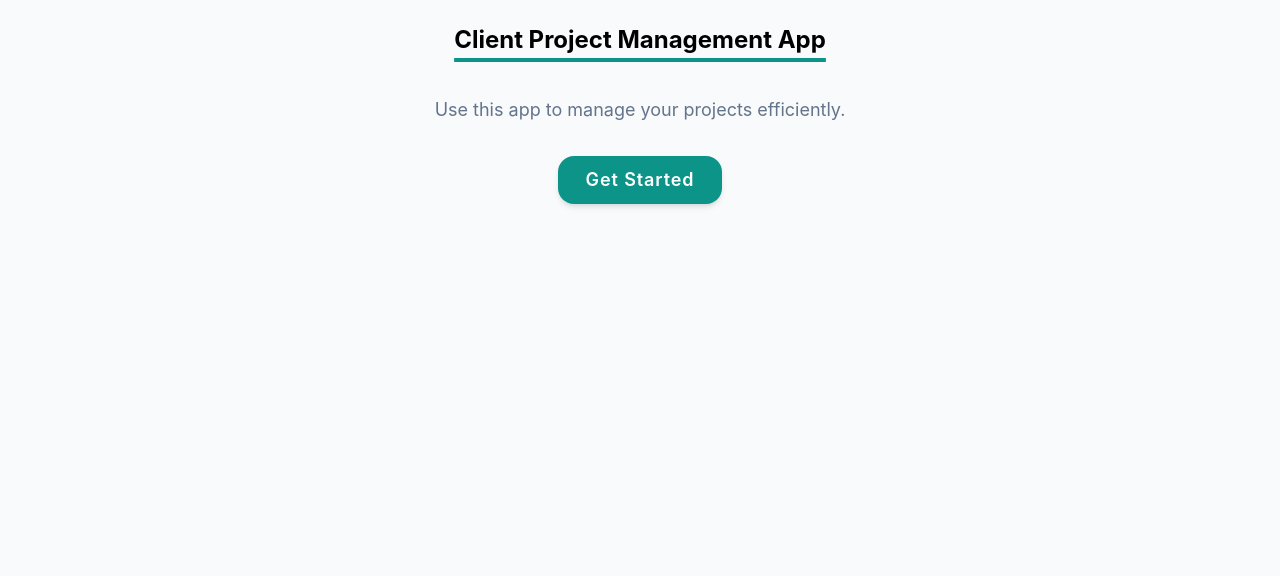
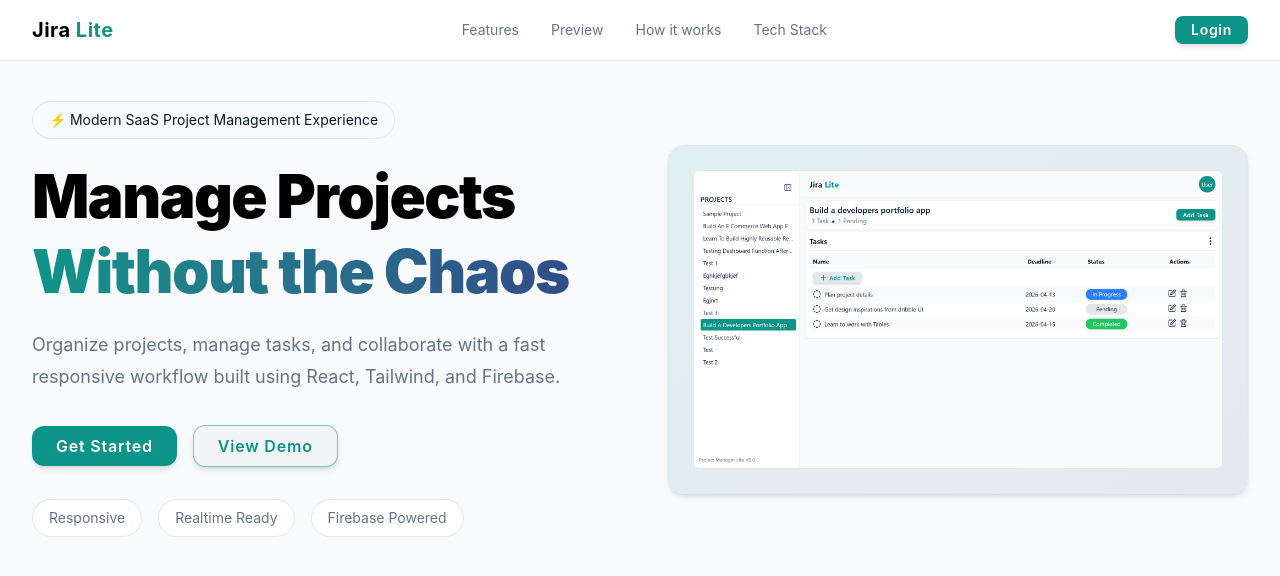
Before and after one commit to pradeep-jais/Jira-Lite, a React (Vite) app: page / in a window 1280 px wide. Shown: the top 576 px of the page. Built offline with nearby package versions, Linux system fonts and the light colour scheme; no server answers.

Commit message:
feat: landing page nav and hero section done

```diff
--- /dev/null
+++ b/src/components/landing/HeroSection.jsx
@@ -0,0 +1,61 @@
+import Button from "../ui/Button";
+
+const HeroSection = () => {
+  return (
+    <section className="relative mx-auto grid min-h-[calc(100vh - 4rem)] max-w-7xl grid-cols-1 items-center gap-14 px-6 py-10 lg:grid-cols-2 lg:px-8">
+      <div className="relative z-10">
+        <div className="mb-5 inline-flex items-center gap-2 rounded-full border border-border  px-4 py-2 text-sm text-textPrimary">
+          ⚡ Modern SaaS Project Management Experience
+        </div>
+
+        <h2 className="max-w-2xl text-4xl font-black leading-tight tracking-tight sm:text-6xl">
+          Manage Projects
+          <span className="bg-linear-to-r from-primary to-[#304C89] bg-clip-text text-transparent">
+            {" "}
+            Without the Chaos
+          </span>
+        </h2>
+
+        <p className="mt-5 max-w-xl text-lg leading-8 text-textSecondary">
+          Organize projects, manage tasks, and collaborate with a fast
+          responsive workflow built using React, Tailwind, and Firebase.
+        </p>
+
+        <div className="mt-8 flex flex-wrap items-center gap-4">
+          <Button to="/login" size="lg">
+            Get Started
+          </Button>
+
+          <Button
+            to="#features"
+            size="lg"
+            variant="hipster"
+            className="border border-primary/50"
+          >
+            View Demo
+          </Button>
+        </div>
+
+        <div className="mt-8 flex flex-wrap gap-4 text-sm text-textSecondary">
+          <span className="rounded-full border border-border bg-surface px-4 py-2">
+            Responsive
+          </span>
+          <span className="rounded-full border border-border bg-surface px-4 py-2">
+            Realtime Ready
+          </span>
+          <span className="rounded-full border border-border bg-surface px-4 py-2">
+            Firebase Powered
+          </span>
+        </div>
+      </div>
+      <div className="bg-linear-to-br from-primary/10 to-[#304C89]/10 p-6 rounded-2xl border border-border shadow-md">
+        <img
+          src="/images/dashbord-preview-1.png"
+          alt="dashboard preview"
+          className="w-full rounded-md border border-border"
+        />
+      </div>
+    </section>
+  );
+};
+export default HeroSection;
--- /dev/null
+++ b/src/components/landing/LandingNav.jsx
@@ -0,0 +1,31 @@
+import Button from "../ui/Button";
+
+const LandingNav = () => {
+  return (
+    <header className="sticky top-0 z-50 border-b border-border bg-surface">
+      <div className="mx-auto flex max-w-7xl items-center justify-between px-6 py-4 lg:px-8">
+        <h1 className="text-xl font-bold tracking-wide">
+          Jira <span className="text-primary">Lite</span>
+        </h1>
+
+        <nav className="hidden items-center md:gap-6 lg:gap-8 text-sm text-textSecondary md:flex">
+          <a href="#features" className="transition hover:text-textPrimary">
+            Features
+          </a>
+          <a href="#preview" className="transition hover:text-textPrimary">
+            Preview
+          </a>
+          <a href="#how-it-works" className="transition hover:text-textPrimary">
+            How it works
+          </a>
+          <a href="#tech" className="transition hover:text-textPrimary">
+            Tech Stack
+          </a>
+        </nav>
+
+        <Button to={"/login"}>Login</Button>
+      </div>
+    </header>
+  );
+};
+export default LandingNav;
--- a/src/pages/Home/Home.jsx
+++ b/src/pages/Home/Home.jsx
@@ -1,18 +1,14 @@
+import HeroSection from "../../components/landing/HeroSection";
+import LandingNav from "../../components/landing/LandingNav";
 import Button from "../../components/ui/Button";
+import JiraLiteLandingPage from "./Landing";
 
 const Home = () => {
   return (
-    <section className="text-center pt-6 min-h-screen">
-      <h1 className="text-lg md:text-2xl font-bold capitalize underline decoration-primary decoration-4 underline-offset-10">
-        Client Project Management App
-      </h1>
-      <p className="text-textSecondary mt-10 text-sm md:text-lg max-w-3xl mx-auto">
-        Use this app to manage your projects efficiently.
-      </p>
-      <Button to="/login" className={"mt-8"} size={"xl"}>
-        Get started
-      </Button>
-    </section>
+    <main>
+      <LandingNav />
+      <HeroSection />
+    </main>
   );
 };
 export default Home;
```
